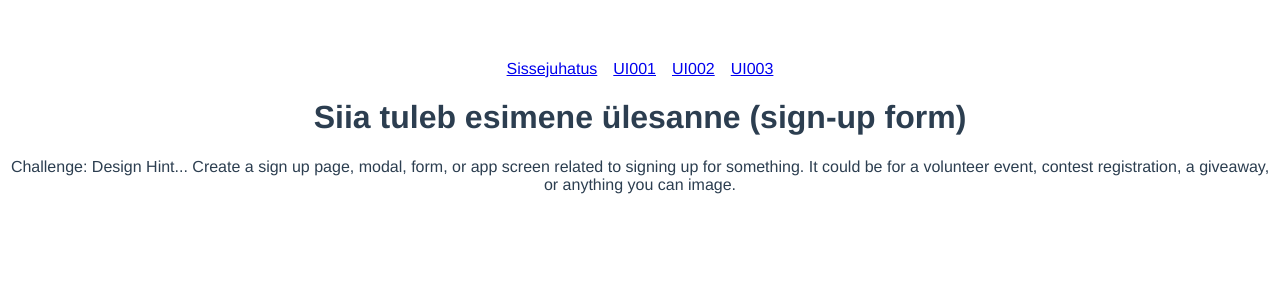
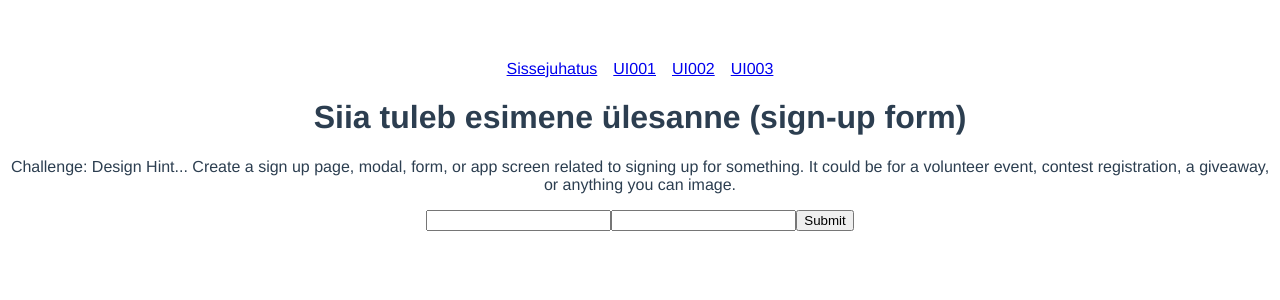
Before and after one commit to kuressaareametikool/100days_tak20, a Vue app: page /UI001 in a window 1280 px wide. Shown: the top 300 px of the page. Built offline with nearby package versions, Linux system fonts and the light colour scheme.

Commit message:
bingus 2

```diff
--- a/src/views/UI001.vue
+++ b/src/views/UI001.vue
@@ -4,5 +4,11 @@
       <h1>Siia tuleb esimene ülesanne (sign-up form)</h1>
       <p>Challenge: Design Hint... Create a sign up page, modal, form, or app screen related to signing up for something. It could be for a volunteer event, contest registration, a giveaway, or anything you can image.</p>
     </div>
+    <div>
+        <input/>
+        <label/>
+        <input/>
+        <button> Submit </button>
+    </div>
   </div>
 </template>
```
